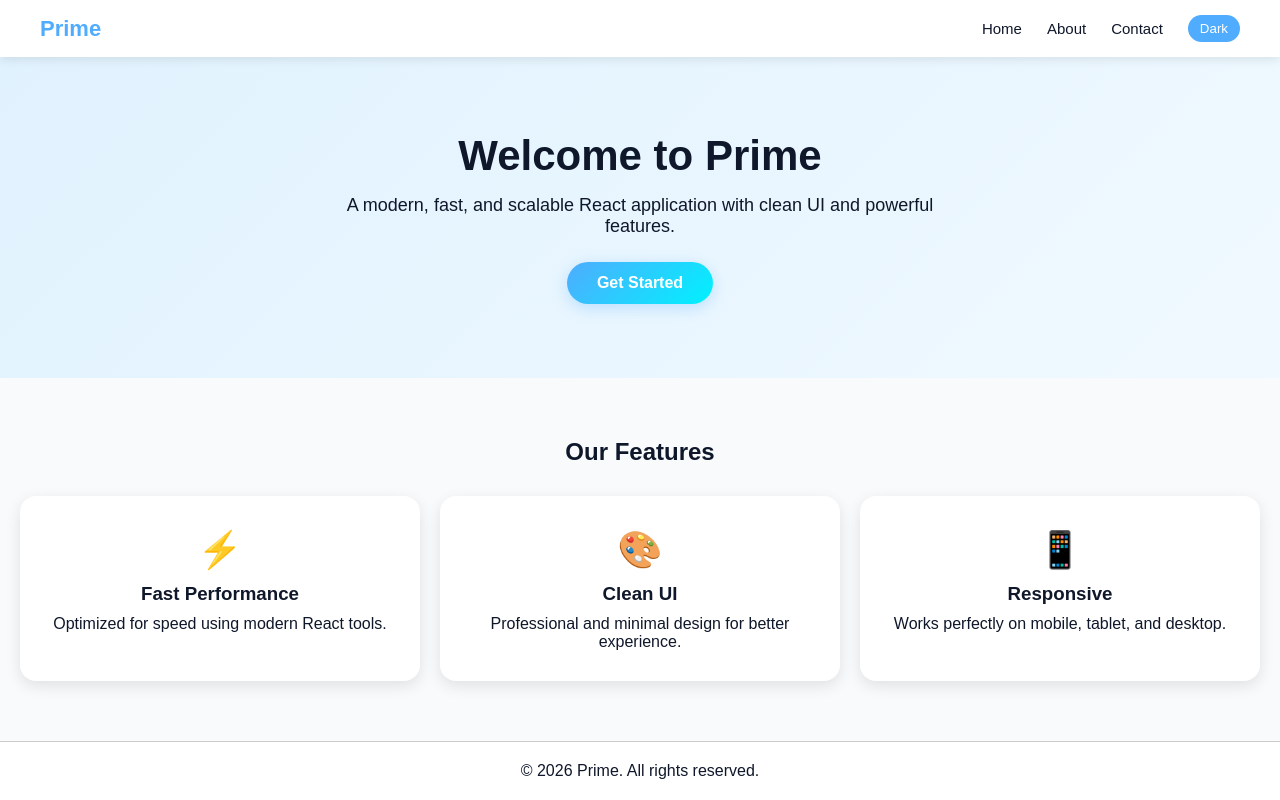
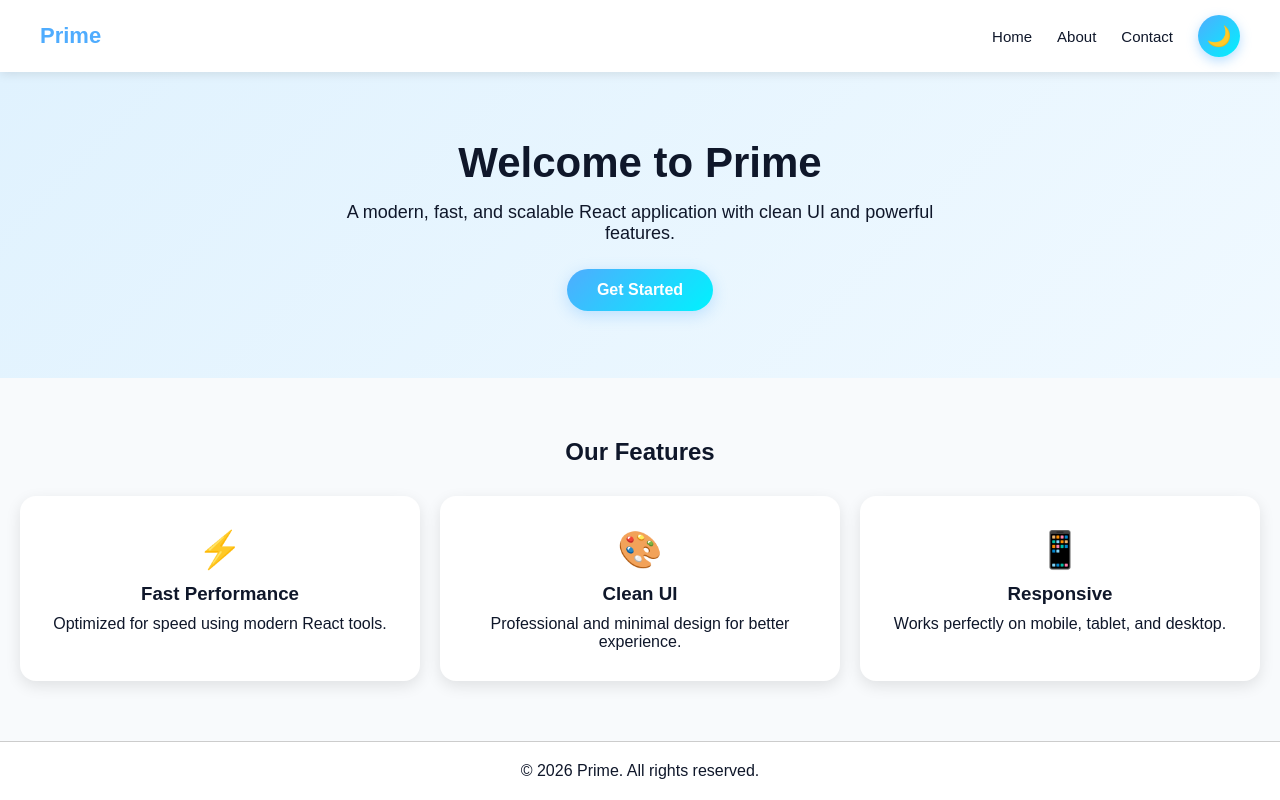
Before and after one commit to Tieefad/Prime, a React (Vite) app: page / in a window 1280 px wide. Built offline with nearby package versions, Linux system fonts and the light colour scheme.

Commit message:
Add icon toggle with rotation animation

```diff
--- a/src/home/Home.jsx
+++ b/src/home/Home.jsx
@@ -3,6 +3,7 @@ import React, { useState } from "react";
 function Home({ darkMode, setDarkMode, onGetStarted }) {
   const [hoveredCard, setHoveredCard] = useState(null);
   const [btnHover, setBtnHover] = useState(false);
+  const [toggleHover, setToggleHover] = useState(false);
 
   const theme = {
     background: darkMode ? "#0f172a" : "#f8fafc",
@@ -47,12 +48,24 @@ function Home({ darkMode, setDarkMode, onGetStarted }) {
       fontSize: "15px",
     },
     toggleBtn: {
-      padding: "6px 12px",
-      borderRadius: "20px",
+      width: "42px",
+      height: "42px",
+      borderRadius: "50%",
       border: "none",
       cursor: "pointer",
-      background: theme.primary,
+      background: toggleHover
+        ? "linear-gradient(135deg, #0ea5e9, #6366f1)"
+        : "linear-gradient(135deg, #4facfe, #00f2fe)",
       color: "#fff",
+      fontSize: "20px",
+      display: "flex",
+      alignItems: "center",
+      justifyContent: "center",
+      boxShadow: toggleHover
+        ? "0 6px 20px rgba(79,172,254,0.6)"
+        : "0 4px 12px rgba(79,172,254,0.4)",
+      transform: toggleHover ? "scale(1.15) rotate(20deg)" : "scale(1) rotate(0deg)",
+      transition: "all 0.3s ease",
     },
 
     hero: {
@@ -90,7 +103,9 @@ function Home({ darkMode, setDarkMode, onGetStarted }) {
       boxShadow: btnHover
         ? "0 8px 25px rgba(79,172,254,0.6)"
         : "0 4px 15px rgba(79,172,254,0.3)",
-      transform: btnHover ? "translateY(-3px) scale(1.05)" : "translateY(0) scale(1)",
+      transform: btnHover
+        ? "translateY(-3px) scale(1.05)"
+        : "translateY(0) scale(1)",
       transition: "all 0.3s ease",
     },
 
@@ -114,20 +129,28 @@ function Home({ darkMode, setDarkMode, onGetStarted }) {
   };
 
   const getCardStyle = (index) => ({
-    background: hoveredCard === index
+    background:
+      hoveredCard === index
         ? darkMode
           ? "linear-gradient(135deg, #1e3a5f, #1e293b)"
           : "linear-gradient(135deg, #e0f2fe, #ffffff)"
         : theme.card,
     padding: "30px 25px",
     borderRadius: "16px",
-    boxShadow: hoveredCard === index
+    boxShadow:
+      hoveredCard === index
         ? "0 20px 40px rgba(79,172,254,0.3)"
         : "0 5px 15px rgba(0,0,0,0.1)",
-    transform: hoveredCard === index ? "translateY(-10px) scale(1.03)" : "translateY(0) scale(1)",
+    transform:
+      hoveredCard === index
+        ? "translateY(-10px) scale(1.03)"
+        : "translateY(0) scale(1)",
     transition: "all 0.35s ease",
     cursor: "pointer",
-    borderTop: hoveredCard === index ? "3px solid #4facfe" : "3px solid transparent",
+    borderTop:
+      hoveredCard === index
+        ? "3px solid #4facfe"
+        : "3px solid transparent",
   });
 
   const features = [
@@ -160,8 +183,10 @@ function Home({ darkMode, setDarkMode, onGetStarted }) {
           <button
             style={styles.toggleBtn}
             onClick={() => setDarkMode(!darkMode)}
+            onMouseEnter={() => setToggleHover(true)}
+            onMouseLeave={() => setToggleHover(false)}
           >
-            {darkMode ? "Light" : "Dark"}
+            {darkMode ? "☀️" : "🌙"}
           </button>
         </div>
       </nav>
@@ -194,7 +219,9 @@ function Home({ darkMode, setDarkMode, onGetStarted }) {
               onMouseEnter={() => setHoveredCard(i)}
               onMouseLeave={() => setHoveredCard(null)}
             >
-              <div style={{ fontSize: "36px", marginBottom: "12px" }}>{f.icon}</div>
+              <div style={{ fontSize: "36px", marginBottom: "12px" }}>
+                {f.icon}
+              </div>
               <h3 style={{ marginBottom: "10px" }}>{f.title}</h3>
               <p>{f.desc}</p>
             </div>
```
Lines whose indentation alone changed are shown as unchanged.
